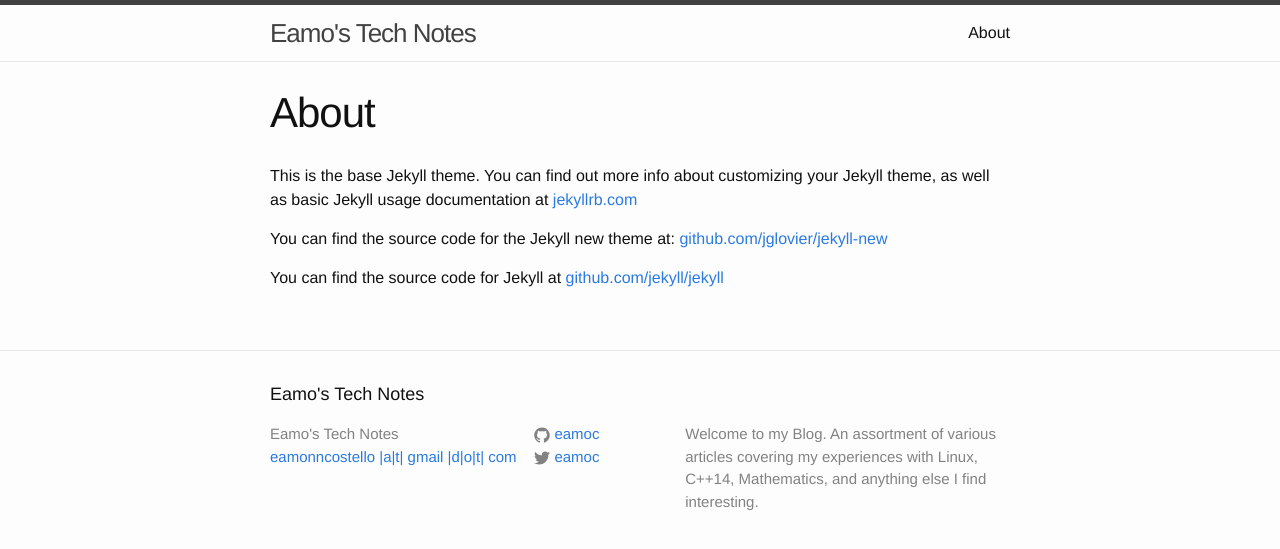
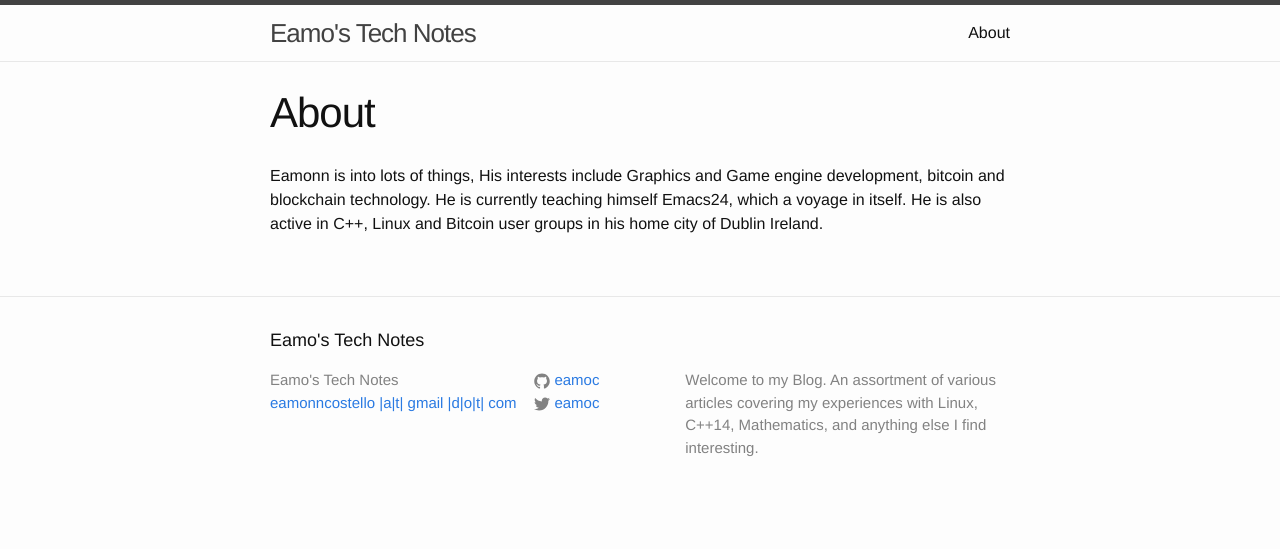
Before and after one commit to eamoc/eamoc.github.io, a Jekyll site: the page built from about.md, in a window 1280 px wide. Shown: the top 549 px of the page. Built offline with Jekyll 4.4.1, drawn with Linux system fonts in a browser that asks for light colours.

Commit message:
Modified the about page

```diff
--- a/about.md
+++ b/about.md
@@ -3,9 +3,6 @@
 title: About
 permalink: /about/
 ---
-
-This is the base Jekyll theme. You can find out more info about customizing your Jekyll theme, as well as basic Jekyll usage documentation at [jekyllrb.com](http://jekyllrb.com/)
-
-You can find the source code for the Jekyll new theme at: [github.com/jglovier/jekyll-new](https://github.com/jglovier/jekyll-new)
-
-You can find the source code for Jekyll at [github.com/jekyll/jekyll](https://github.com/jekyll/jekyll)
+Eamonn is into lots of things, His interests include Graphics and Game engine development, bitcoin and blockchain technology.
+He is currently teaching himself Emacs24, which a voyage in itself.
+He is also active in C++, Linux and Bitcoin user groups in his home city of Dublin Ireland.
```
